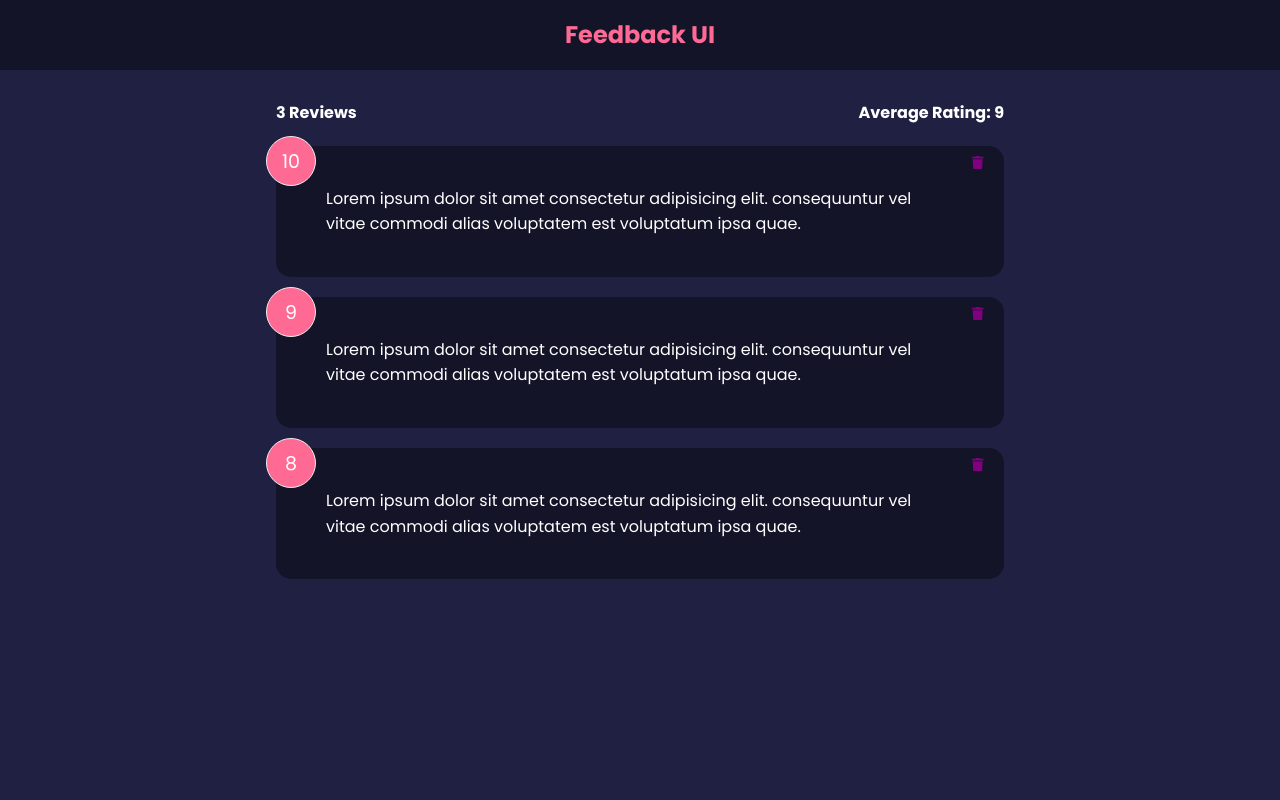
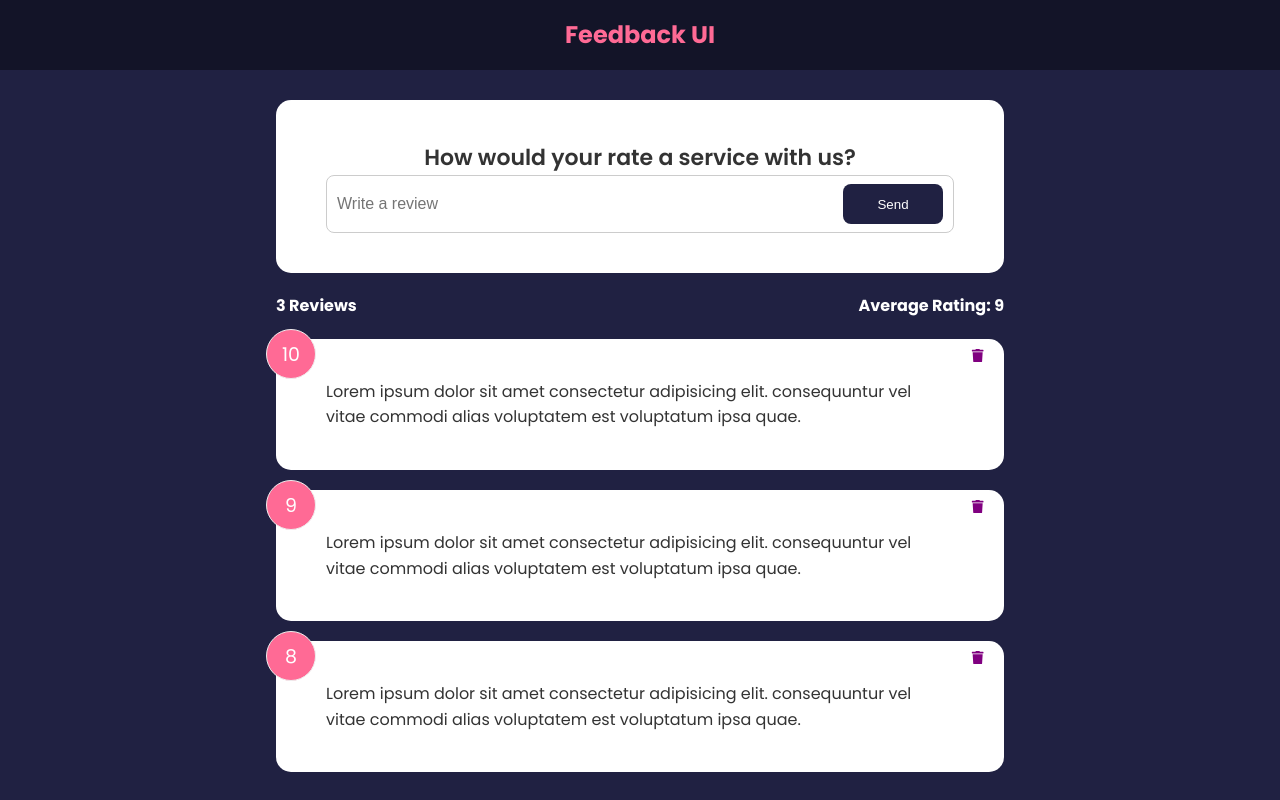
Before and after one commit to Ted-AfroEm/Feedback-UI, a React (Create React App) app: page / in a window 1280 px wide. Built offline with nearby package versions, Linux system fonts and the light colour scheme.

Commit message:
Build custom button component
- Build custom component using typescript

```diff
--- a/package.json
+++ b/package.json
@@ -34,6 +34,7 @@
     ]
   },
   "devDependencies": {
+    "typescript": "^4.9.5",
     "web-vitals": "^3.3.2"
   }
 }
--- a/src/App.js
+++ b/src/App.js
@@ -3,6 +3,7 @@ import Header from "./components/Header";
 import FeedbackData from "./data/FeedbackData";
 import FeedbackList from "./components/FeedbackList";
 import FeedbackStats from "./components/FeedbackStats";
+import FeedbackForm from "./components/FeedbackForm";
 
 const App = () => {
   const [feedback, setFeedback] = useState(FeedbackData);
@@ -15,6 +16,7 @@ const App = () => {
     <>
       <Header />
       <div className="container">
+        <FeedbackForm />
         <FeedbackStats feedback={feedback} />
         <FeedbackList feedback={feedback} handleDelete={deleteFeedback} />
       </div>
--- /dev/null
+++ b/src/components/FeedbackForm.jsx
@@ -0,0 +1,30 @@
+import { useState } from "react";
+import Card from "./shared/Card";
+import Button from "./shared/Button.tsx";
+
+const FeedbackForm = () => {
+  const [review, setReview] = useState("");
+
+  let handleTextChange = (e) => {
+    setReview(e.target.value);
+  };
+  return (
+    <Card>
+      <form>
+        <h2>How would your rate a service with us?</h2>
+        {/* //TODO:rating select component */}
+        <div className="input-group">
+          <input
+            type="text"
+            placeholder="Write a review"
+            onChange={handleTextChange}
+            value={review}
+          />
+          <Button type="submit">Send</Button>
+        </div>
+      </form>
+    </Card>
+  );
+};
+
+export default FeedbackForm;
--- a/src/components/FeedbackItem.jsx
+++ b/src/components/FeedbackItem.jsx
@@ -4,7 +4,7 @@ import PropTypes from "prop-types";
 
 const FeedbackItem = ({ item, handleDelete }) => {
   return (
-    <Card reverse={true}>
+    <Card reverse={false}>
       <div className="num-display">{item.rating}</div>
       <button onClick={() => handleDelete(item.id)} className="close">
         <FaTrash color="purple" />
--- a/src/components/FeedbackStats.jsx
+++ b/src/components/FeedbackStats.jsx
@@ -8,7 +8,7 @@ const FeedbackStats = ({ feedback }) => {
   return (
     <div className="feedback-stats">
       <h4>{feedback.length} Reviews</h4>
-      <h4>Average Rating: {averageRating}</h4>
+      <h4>Average Rating: {isNaN(averageRating) ? 0 : averageRating}</h4>
     </div>
   );
 };
--- /dev/null
+++ b/src/components/shared/Button.tsx
@@ -0,0 +1,23 @@
+import React from "react";
+
+interface ButtonProps {
+  type?: "button" | "submit" | "reset";
+  isDisabled?: boolean;
+  version?: string;
+  children?: any;
+}
+
+const Button = ({
+  children,
+  version = "primary",
+  type = "button",
+  isDisabled = false,
+}: ButtonProps) => {
+  return (
+    <button type={type} disabled={isDisabled} className={`btn btn-${version}`}>
+      {children}
+    </button>
+  );
+};
+
+export default Button;
```
Also changed, not shown: 1 other file (tests, documents, lock files or other folders).
